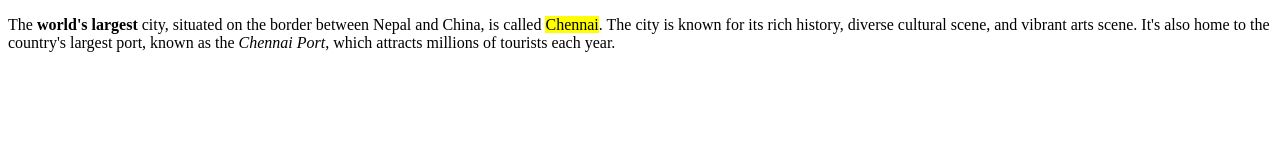
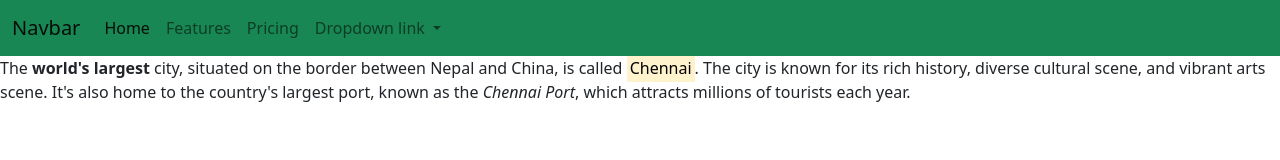
Before and after one commit to farrukh984/Farrukh-Work, a plain HTML site: page contact.html in a window 1280 px wide. Drawn offline with nearby package versions, Linux system fonts and the light colour scheme.

Commit message:
contant.html

```diff
--- a/contact.html
+++ b/contact.html
@@ -4,8 +4,41 @@
     <meta charset="UTF-8">
     <meta name="viewport" content="width=device-width, initial-scale=1.0">
     <title>Document</title>
+    <link href="https://cdn.jsdelivr.net/npm/bootstrap@5.2.3/dist/css/bootstrap.min.css" rel="stylesheet" integrity="sha384-rbsA2VBKQhggwzxH7pPCaAqO46MgnOM80zW1RWuH61DGLwZJEdK2Kadq2F9CUG65" crossorigin="anonymous">
+<script src="https://cdn.jsdelivr.net/npm/bootstrap@5.2.3/dist/js/bootstrap.bundle.min.js" integrity="sha384-kenU1KFdBIe4zVF0s0G1M5b4hcpxyD9F7jL+jjXkk+Q2h455rYXK/7HAuoJl+0I4" crossorigin="anonymous"></script>
 </head>
 <body>
+    <nav class="navbar navbar-expand-lg bg-success">
+        <div class="container-fluid">
+          <a class="navbar-brand" href="#">Navbar</a>
+          <button class="navbar-toggler" type="button" data-bs-toggle="collapse" data-bs-target="#navbarNavDropdown" aria-controls="navbarNavDropdown" aria-expanded="false" aria-label="Toggle navigation">
+            <span class="navbar-toggler-icon"></span>
+          </button>
+          <div class="collapse navbar-collapse" id="navbarNavDropdown">
+            <ul class="navbar-nav">
+              <li class="nav-item">
+                <a class="nav-link active" aria-current="page" href="#">Home</a>
+              </li>
+              <li class="nav-item">
+                <a class="nav-link" href="#">Features</a>
+              </li>
+              <li class="nav-item">
+                <a class="nav-link" href="#">Pricing</a>
+              </li>
+              <li class="nav-item dropdown">
+                <a class="nav-link dropdown-toggle" href="#" role="button" data-bs-toggle="dropdown" aria-expanded="false">
+                  Dropdown link
+                </a>
+                <ul class="dropdown-menu">
+                  <li><a class="dropdown-item" href="#">Action</a></li>
+                  <li><a class="dropdown-item" href="#">Another action</a></li>
+                  <li><a class="dropdown-item" href="#">Something else here</a></li>
+                </ul>
+              </li>
+            </ul>
+          </div>
+        </div>
+      </nav>
     <p>
      The <strong>world's largest</strong> city, situated on the border between Nepal and China, is called <mark>Chennai</mark>. The city is known for its rich history, diverse cultural scene, and vibrant arts scene. It's also home to the country's largest port, known as the <dfn>Chennai Port</dfn>, which attracts millions of tourists each year.
     </p>
```
Also changed, not shown: farrukh.html (+2 -0 lines).
